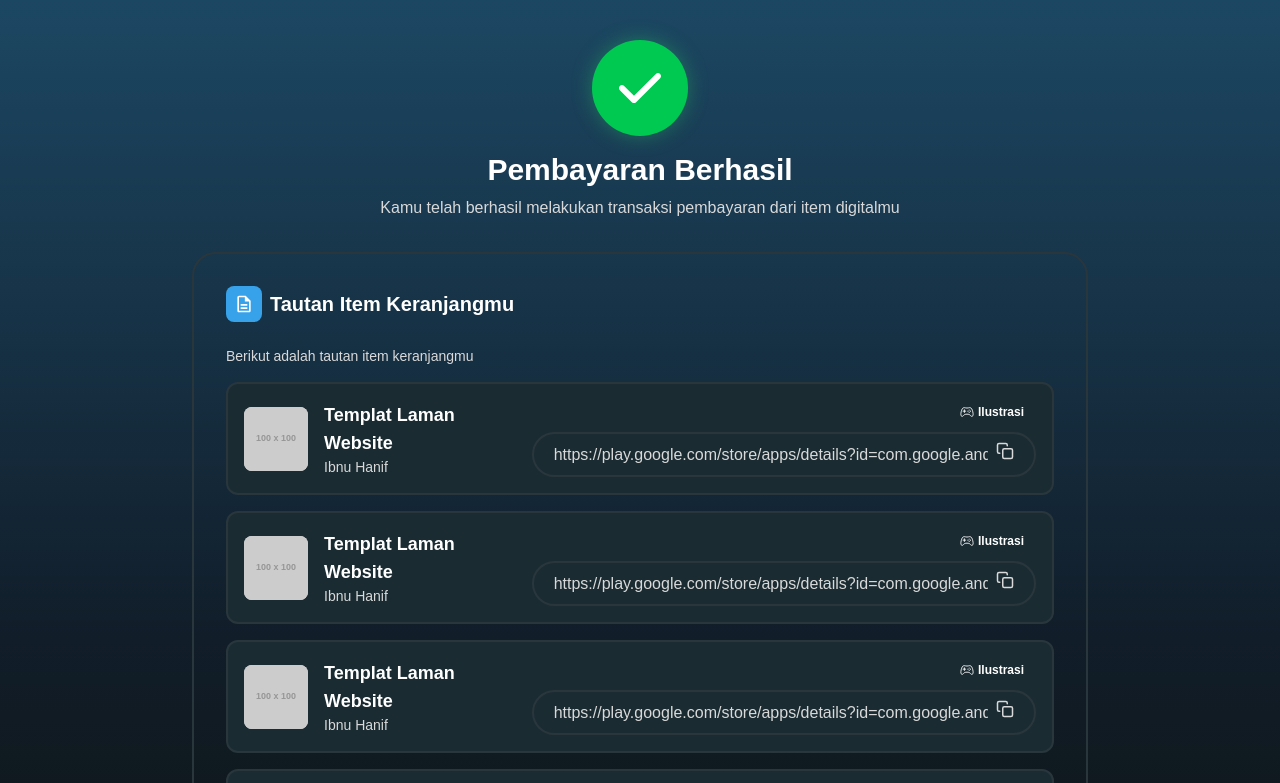
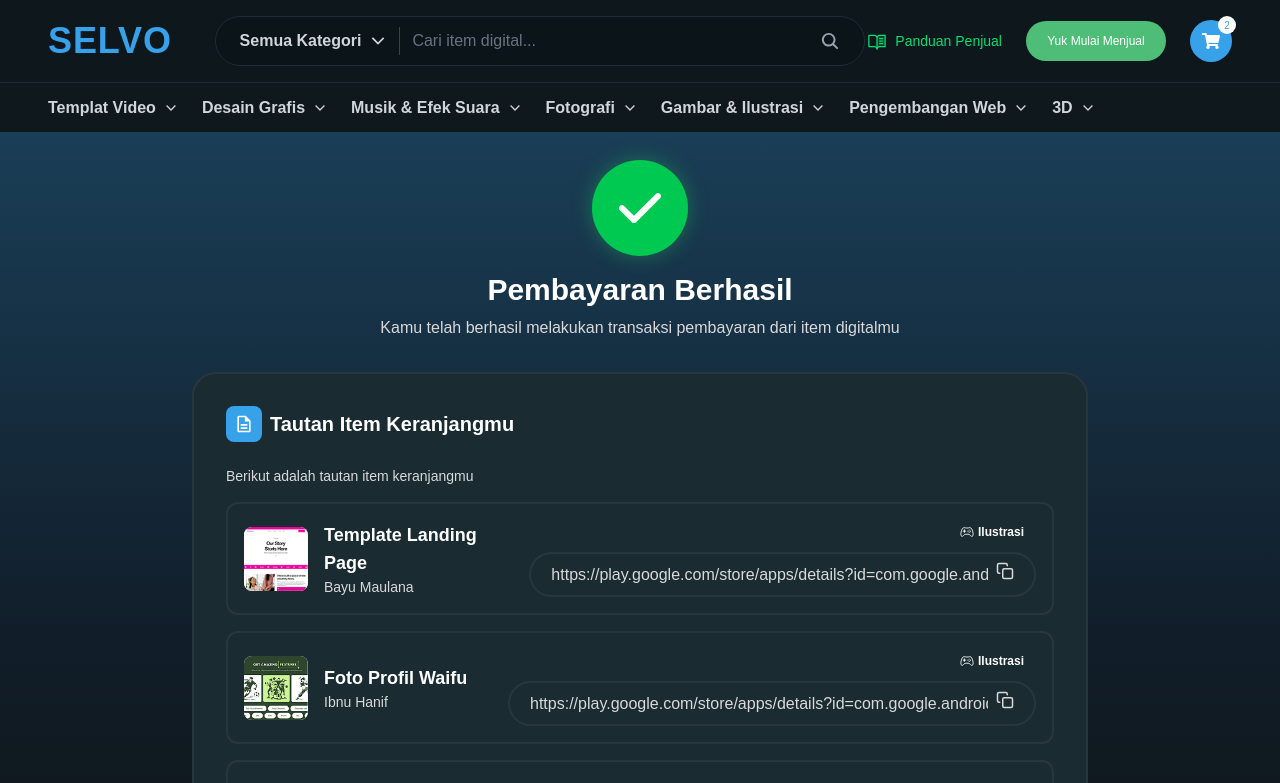
Before and after one commit to Tyasweningas/selvo, a Next.js app: page /payment-success in a window 1280 px wide. Shown: the top 783 px of the page. Built offline with nearby package versions, Linux system fonts and the light colour scheme; a web font is replaced by a local one.

Commit message:
modified payment success layout

```diff
--- a/src/app/(customer)/payment-success/page.tsx
+++ b/src/app/(customer)/payment-success/page.tsx
@@ -10,57 +10,23 @@ import Input from "@/components/global/input";
 import { useRouter } from "next/navigation";
 import Link from "next/link";
 import { MdOutlineDescription } from "react-icons/md";
+import { products } from "@/data/mock/product-card-mock";
+import Navbar from "@/components/global/navbar";
 
 // Mock Data
-const MOCK_ITEMS: ProductCardType[] = [
-  {
-    id: 1,
-    name: "Templat Laman Website",
-    creator: "Ibnu Hanif",
-    thumbnail: "https://placehold.co/100x100/jpg", // Placeholder
-    price: 0,
-    rate: 5,
-    categoryId: 1,
-  },
-  {
-    id: 2,
-    name: "Templat Laman Website",
-    creator: "Ibnu Hanif",
-    thumbnail: "https://placehold.co/100x100/jpg",
-    price: 0,
-    rate: 5,
-    categoryId: 1,
-  },
-  {
-    id: 3,
-    name: "Templat Laman Website",
-    creator: "Ibnu Hanif",
-    thumbnail: "https://placehold.co/100x100/jpg",
-    price: 0,
-    rate: 5,
-    categoryId: 1,
-  },
-  {
-    id: 4,
-    name: "Templat Laman Website",
-    creator: "Ibnu Hanif",
-    thumbnail: "https://placehold.co/100x100/jpg",
-    price: 0,
-    rate: 5,
-    categoryId: 1,
-  },
-];
+
 
 const MOCK_DOWNLOAD_URL =
-  "https://play.google.com/store/apps/details?id=com.google.android.apps.docs&hl=id";
+  "https://play.google.com/store/apps/details?id=com.google.android.apps.docs&hl=id"; //Mock URL Download
 
 export default function PaymentSuccessPage() {
-  const userEmail = "ibnuhanif2000@gmail.com"; // Mock email for now
+  const userEmail = "ibnuhanif2000@gmail.com"; // Mock email
 
   return (
     <>
-      <div className="fixed inset-0 -z-20 bg-[linear-gradient(180deg,#1C4763_0%,#111D29_80%,#0F191E_100%)]" />
-      <div className="relative flex min-h-screen flex-col items-center justify-center gap-8 px-4 py-10 md:px-20 overflow-hidden">
+    <Navbar/>
+    <div className="fixed inset-0 -z-20 bg-[linear-gradient(180deg,#1C4763_0%,#111D29_80%,#0F191E_100%)]" />
+      <div className="relative flex min-h-screen flex-col items-center justify-center gap-8 px-4 pt-40 pb-10 md:px-20 overflow-hidden">
       {/* Header Section */}
       <div className="flex flex-col items-center gap-4 text-center">
         <div className="flex h-24 w-24 items-center justify-center rounded-full bg-green-500 shadow-[0_0_20px_rgba(34,197,94,0.4)]">
@@ -75,7 +41,7 @@ export default function PaymentSuccessPage() {
       </div>
 
       {/* Items List Section */}
-      <div className="w-full max-w-4xl rounded-3xl border-2 border-bg-light bg-bg-main p-6 sm:p-8">
+      <div className="w-full max-w-4xl rounded-3xl border-2 border-bg-light bg-bg-div p-6 sm:p-8">
         <div className="mb-6 flex items-center gap-2 text-xl font-bold text-white">
           <div className="rounded-lg bg-primary-blue p-2">
             <MdOutlineDescription className="text-white" />
@@ -88,7 +54,7 @@ export default function PaymentSuccessPage() {
         </p>
 
         <div className="flex flex-col gap-4">
-          {MOCK_ITEMS.map((item) => (
+          {products.slice(0, 4).map((item) => (
             <PaymentItemCard
               key={item.id}
               item={item}
@@ -100,7 +66,7 @@ export default function PaymentSuccessPage() {
       </div>
 
       {/* Email Section */}
-      <div className="w-full max-w-4xl rounded-3xl border-2 border-bg-light bg-bg-main p-6 sm:p-8">
+      <div className="w-full max-w-4xl rounded-3xl border-2 border-bg-light bg-bg-div p-6 sm:p-8">
         <div className="mb-4 flex items-center gap-2 text-xl font-bold text-white">
             <div className="rounded-lg bg-primary-blue p-2">
                 <HiOutlineMail className="text-white" />
```
Also changed, not shown: 1 other file (tests, documents, lock files or other folders).
